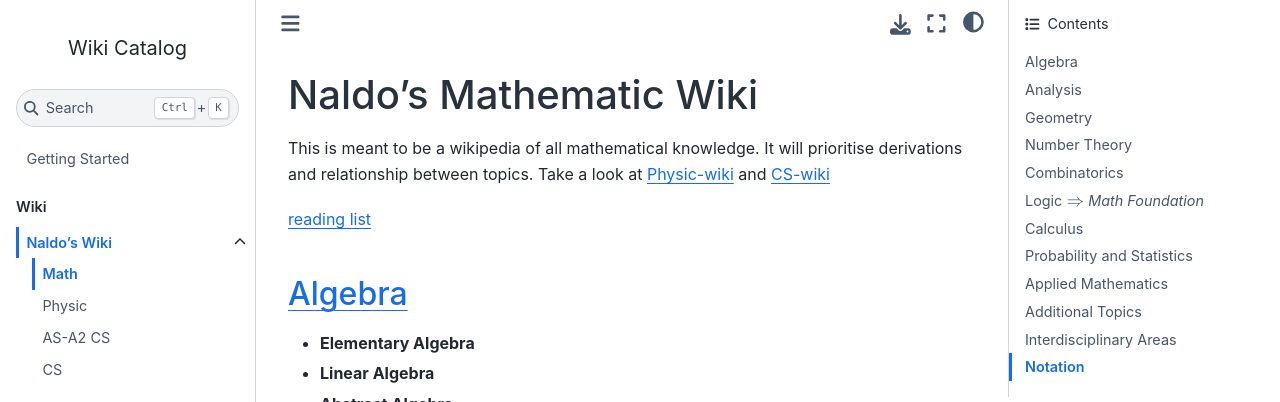
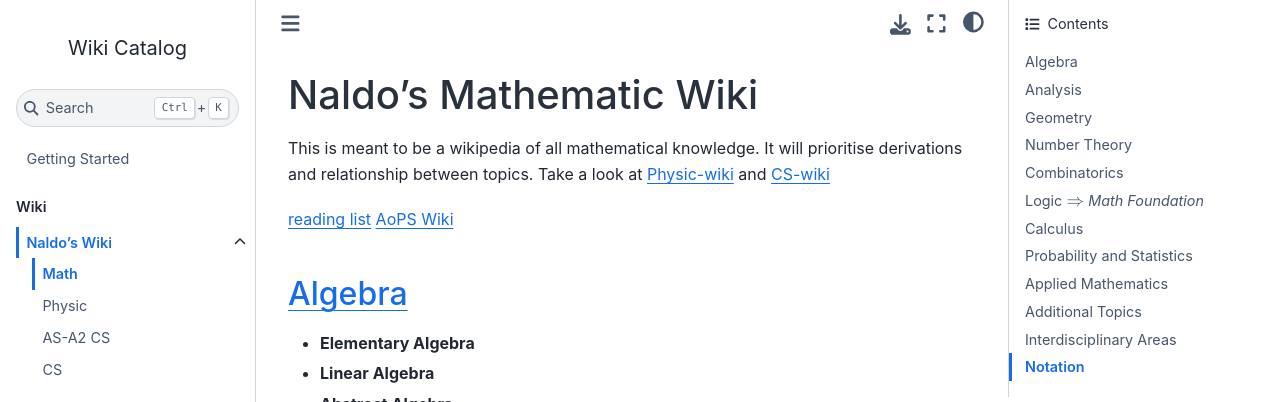
Before and after one commit to solipsse/Wiki1, a Jupyter Book: the page built from content/1/math/math.md, in a window 1280 px wide and 900 px high. Shown: the top 402 px of the window. Built offline with Jupyter Book 1.0.4 settings and Sphinx 7.4.7 and the Sphinx Book theme 1.1.4, drawn with Linux system fonts in a browser that asks for light colours.

Commit message:
Update math.md

```diff
--- a/content/1/math/math.md
+++ b/content/1/math/math.md
@@ -4,6 +4,7 @@ This is meant to be a wikipedia of all mathematical knowledge. It will prioritis
 Take a look at [Physic-wiki](../physic/physic.md) and [CS-wiki](../cs/cs.md)
 
 [reading list][1]
+[AoPS Wiki][2]
 
 ## [Algebra](algebra.ipynb)
 
@@ -77,3 +78,4 @@ Take a look at [Physic-wiki](../physic/physic.md) and [CS-wiki](../cs/cs.md)
 ## [Notation](notation.ipynb)
 
 [1]:https://www.cs.ox.ac.uk/admissions/undergraduate/why_oxford/reading.html
+[2]:https://artofproblemsolving.com/wiki/index.php/Resources_for_mathematics_competitions
```
